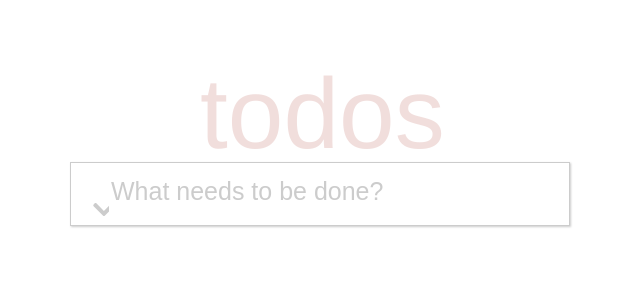
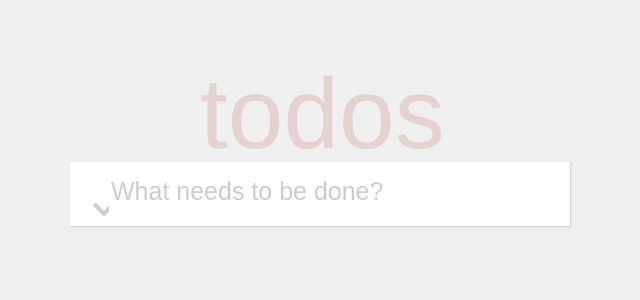
Before and after one commit to jdonesky/todo, a React (Create React App) app: page / in a window 1280 px wide. Shown: the top 300 px of the page, without its empty margins (320-960 px from the left). Built offline with nearby package versions, Linux system fonts and the light colour scheme.

Commit message:
added background

```diff
--- a/src/components/Header/Title/Title.module.css
+++ b/src/components/Header/Title/Title.module.css
@@ -3,6 +3,8 @@
     width: 15rem;
     height: 7rem;
     text-align: center;
+    position: relative;
+    top: 3.5rem;
 }
 
 .Title {
@@ -11,6 +13,4 @@
     font-weight: 100;
     height:100%;
     margin: 0;
-    position: relative;
-    top: 3.5rem;
 }
--- /dev/null
+++ b/src/components/UI/Background/Background.js
@@ -0,0 +1,4 @@
+import React from 'react'
+import classes from './Background.module.css'
+
+export const Background = (props) => (<div className={classes.Background}></div>)
--- /dev/null
+++ b/src/components/UI/Background/Background.module.css
@@ -0,0 +1,9 @@
+.Background {
+    position:fixed;
+    top: 0;
+    left: 0;
+    background-color: #EFEFEF;
+    height: 100%;
+    width: 100%;
+    z-index: -1;
+}
--- a/src/components/UI/Input/Input.module.css
+++ b/src/components/UI/Input/Input.module.css
@@ -2,7 +2,7 @@
     max-width: 500px;
     height: 4rem;
     padding: 0;
-    border: 1px solid #ccc;
+
     box-shadow: 1px 1px 2px #cccccc;
     box-sizing: border-box;
     background-color: white;
--- a/src/hoc/Layout/Layout.js
+++ b/src/hoc/Layout/Layout.js
@@ -1,14 +1,18 @@
 import React from 'react';
+import {Background} from '../../components/UI/Background/Background'
 import { Title } from '../../components/Header/Title/Title.js'
 import classes from './Layout.module.css'
 
 export const Layout = props => {
     return (
+        <React.Fragment>
+        <Background />
         <div className={classes.Layout}>
             <Title title="todos" />
             <div className={classes.Content}>
                 {props.children}
             </div>
         </div>
+        </React.Fragment>
     )
 }
--- a/src/hoc/Layout/Layout.module.css
+++ b/src/hoc/Layout/Layout.module.css
@@ -1,5 +1,8 @@
+
 .Layout {
     margin: 0;
+    height: 100%;
+    width: 100%;
 }
 
 .Content {
--- a/src/index.css
+++ b/src/index.css
@@ -1,4 +1,6 @@
 body {
+  height: 100%;
+  width: 100%;
   margin: 0;
   font: 14px 'Helvetica Neue', Helvetica, Arial, sans-serif;
 }
```
